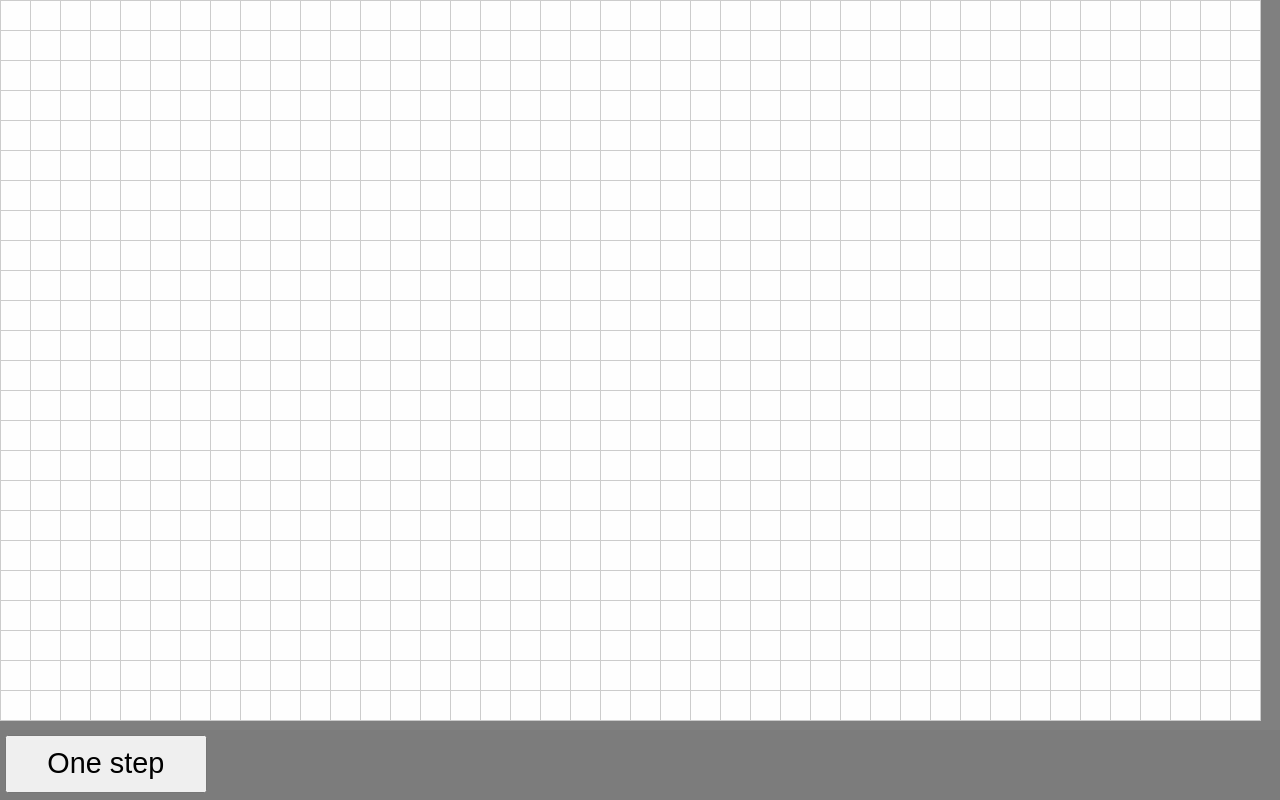
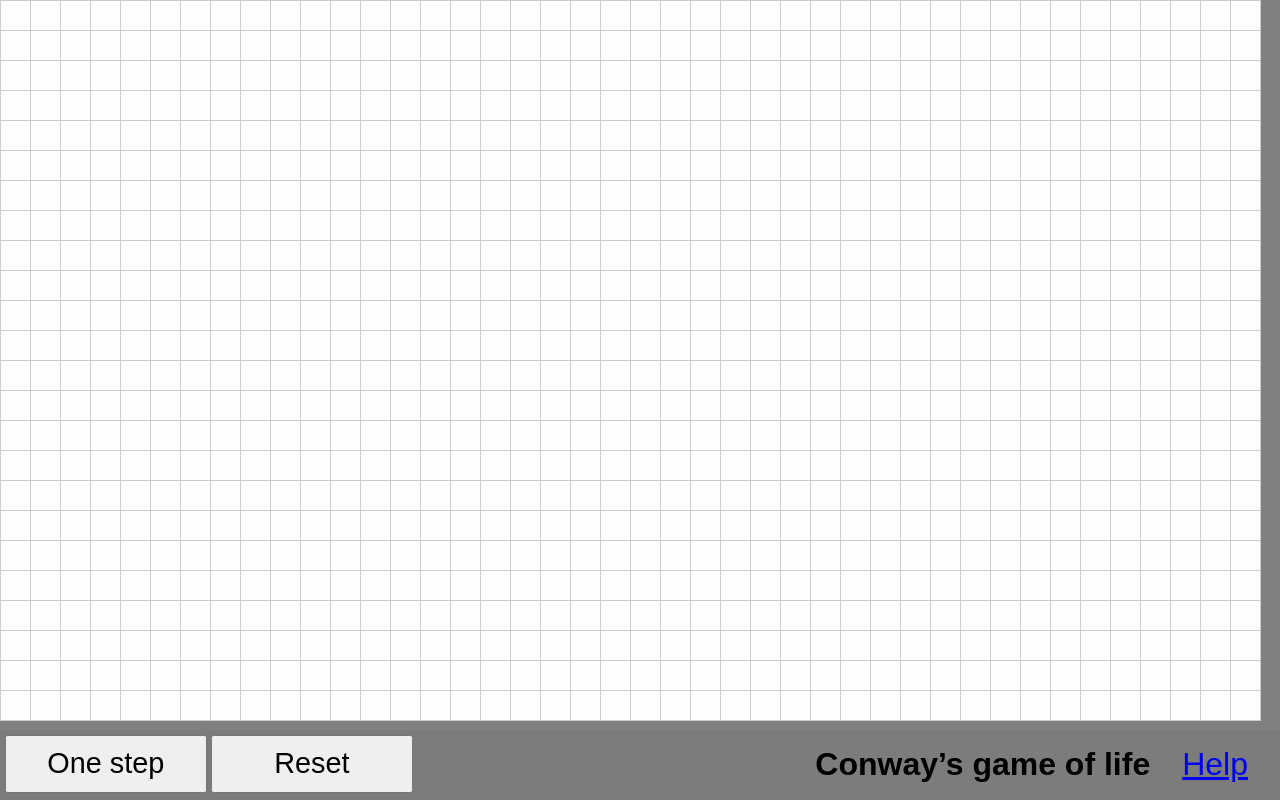
Before and after one commit to DrummerHead/conway-game-of-life, a plain HTML site: page index.html in a window 1280 px wide. Drawn offline with nearby package versions, Linux system fonts and the light colour scheme.

Commit message:
Add reset button, add title and help

```diff
--- a/css/stijl.css
+++ b/css/stijl.css
@@ -33,6 +33,21 @@ body {
   overflow: hidden;
 }
 #do {
+  float: left;
+}
+#help {
+  float: right;
+  padding: 0 2em;
+}
+#help > * {
+  float: left;
+  font-size: 2em;
+  line-height: 69px;
+}
+h1 {
+  margin: 0 1em 0 0;
+}
+#do {
   padding: 5px;
 }
 #do button {
--- a/index.html
+++ b/index.html
@@ -16,7 +16,12 @@
   <form id='do'>
     <button id='play'>Play</button>
     <button id='next'>One step</button>
+    <button id='reset'>Reset</button>
   </form>
+  <div id='help'>
+    <h1>Conway&#8217;s game of life</h1>
+    <a href='http://en.wikipedia.org/wiki/Conway%27s_Game_of_Life' rel='external'>Help</a>
+  </div>
 </div>
 
 
```
